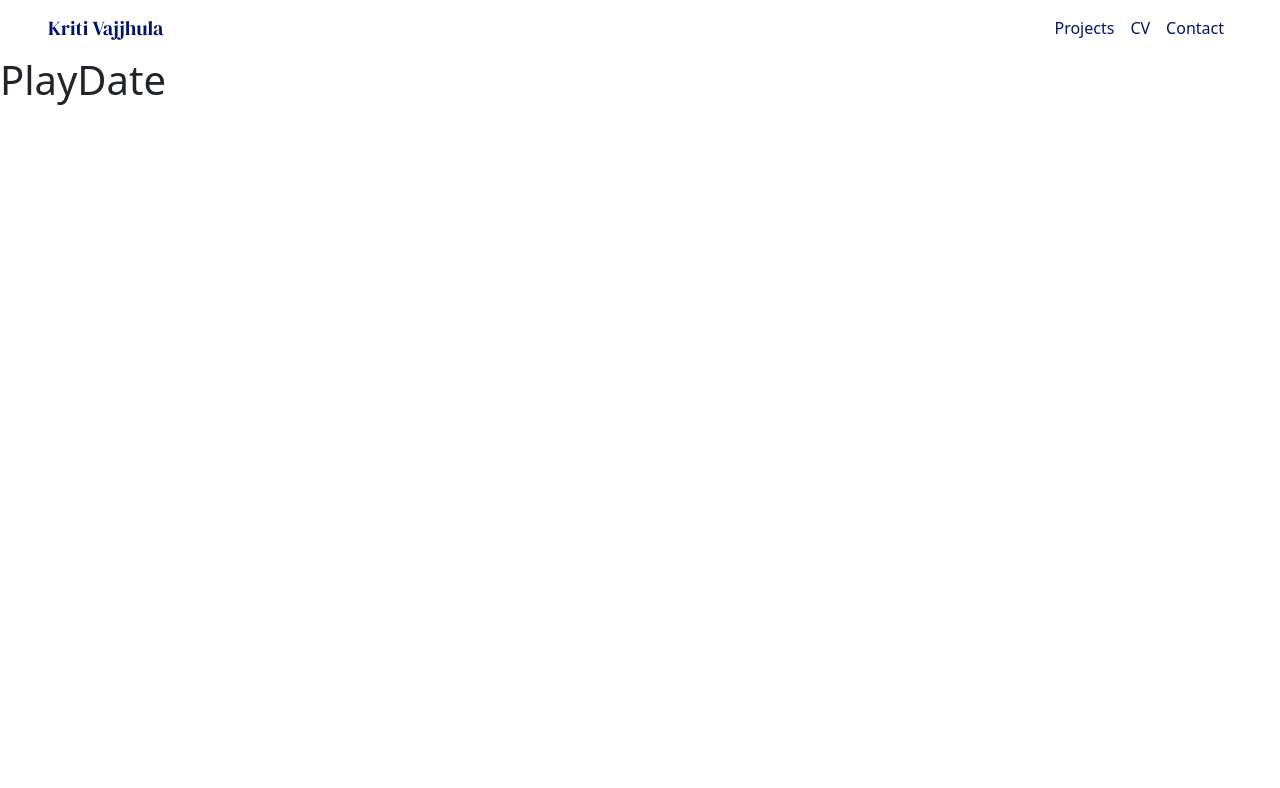
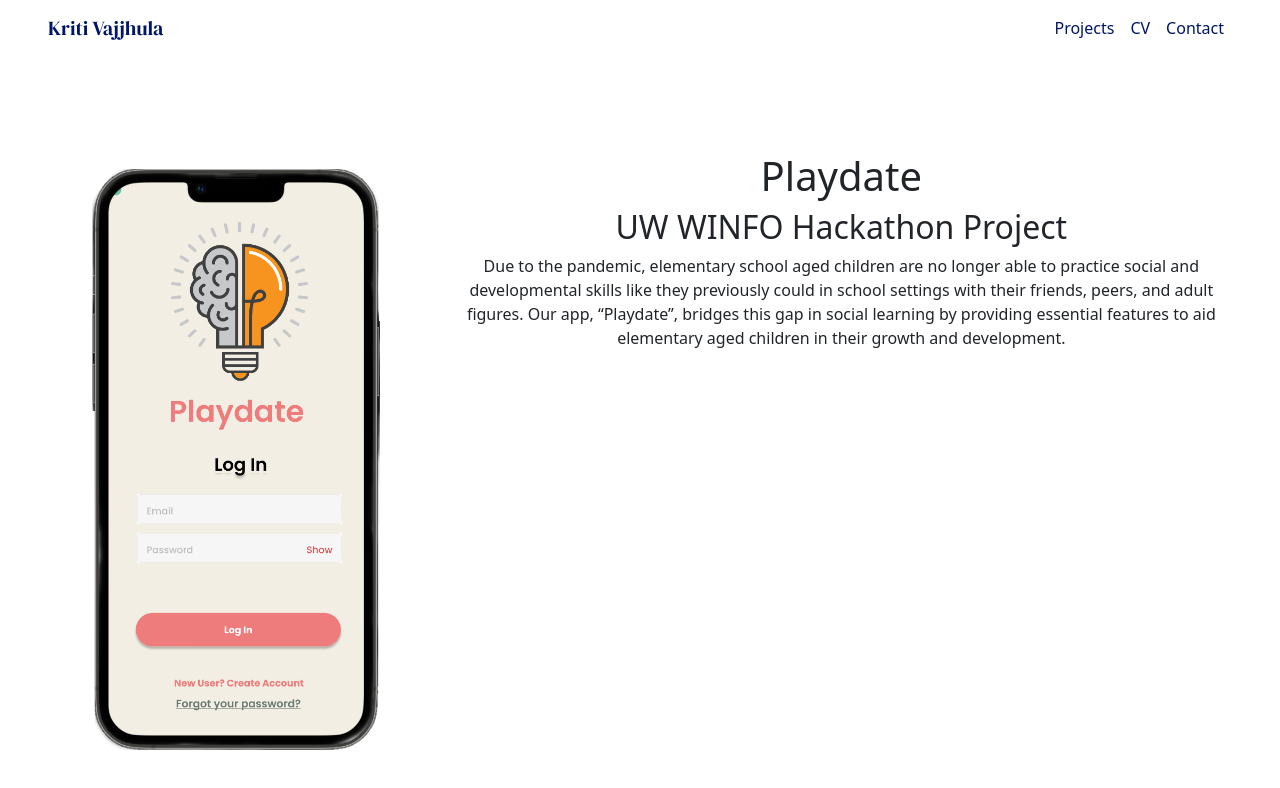
Before and after one commit to kvajjhula/kriti_portfolio, a React (Create React App) app: page /PlayDate in a window 1280 px wide. Shown: the top 788 px of the page. Built offline with nearby package versions, Linux system fonts and the light colour scheme.

Commit message:
add description to playdate home page

```diff
--- a/src/components/PlayDate.js
+++ b/src/components/PlayDate.js
@@ -1,9 +1,19 @@
 import React from 'react';
+import { MDBRow, MDBCol } from 'mdb-react-ui-kit';
 
 export function PlayDate(props) {
     return (
-        <div>
-            <h1>PlayDate</h1>
+        <div className='proj-description'>
+            <MDBRow>
+                <MDBCol className='playdate-title-img' md='4'>
+                    <img className='heading-img' src='../img/Playdate/heading_image.webp'/>
+                </MDBCol>
+                <MDBCol className='playdate-title' md='8'>
+                <h1>Playdate</h1>
+                <h2>UW WINFO Hackathon Project</h2>
+                Due to the pandemic, elementary school aged children are no longer able to practice social and developmental skills like they previously could in school settings with their friends, peers, and adult figures. Our app, “Playdate”, bridges this gap in social learning by providing essential features to aid elementary aged children in their growth and development.
+                </MDBCol>
+            </MDBRow>
         </div>
     )
 }
--- a/src/index.css
+++ b/src/index.css
@@ -137,6 +137,47 @@ a:link {
   text-decoration: none;
 }
 
+/*  Playdate Page */
+
+/* .playdate-title-img {
+  margin-left: 1rem;
+}
+
+.playdate-title {
+  margin-left: 1rem;
+} */
+
+.proj-description {
+  margin: 3rem;
+  margin-top: 6rem;
+  text-align: center;
+}
+
+.heading-img {
+  max-width: 20rem;
+}
+
+
+
+
+
+
+
+
+
+
+
+
+
+
+
+
+
+
+
+
+
+
 
 
 /* .project-container {
```
Also changed, not shown: public/img/Playdate/heading_image.webp (added).
